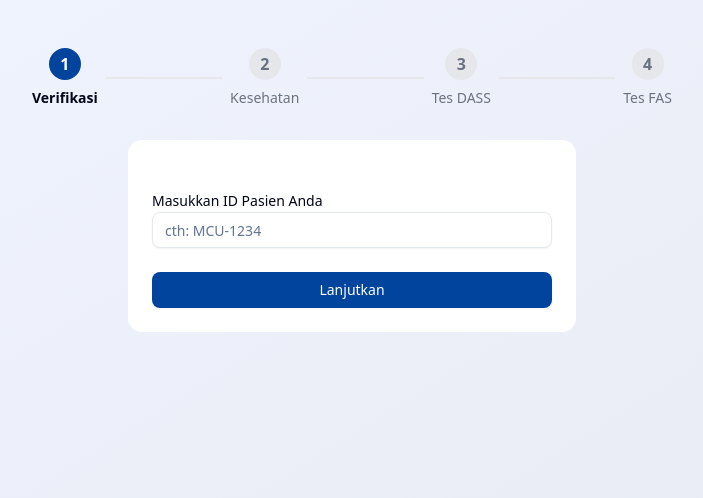
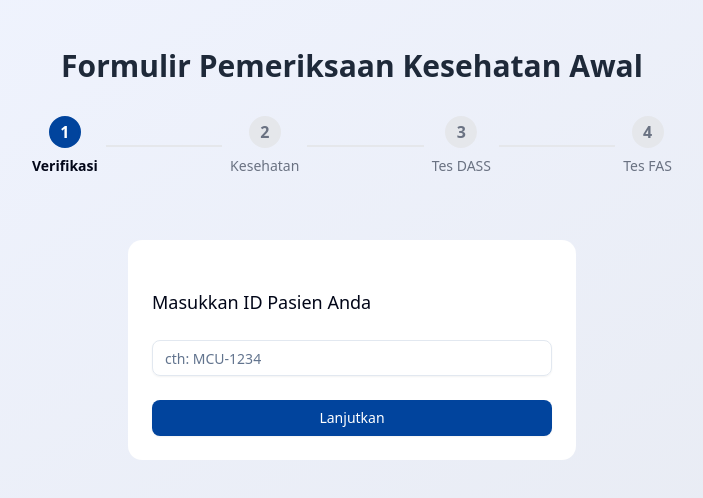
Before and after one commit to jibrankhairy/health-check-attendance, a Next.js app: page /form in a window 1280 px wide. Shown: the top 498 px of the page, without its empty margins (288-991 px from the left). Built offline with nearby package versions, Linux system fonts and the light colour scheme.

Commit message:
fix(ui): adjust label spacing in verification step

```diff
--- a/app/form/components/VerificationStep.tsx
+++ b/app/form/components/VerificationStep.tsx
@@ -2,14 +2,7 @@
 import React, { useState } from "react";
 import { toast } from "sonner";
 import { Button } from "@/components/ui/button";
-import {
-  Card,
-  CardContent,
-  CardDescription,
-  CardFooter,
-  CardHeader,
-  CardTitle,
-} from "@/components/ui/card";
+import { Card, CardContent, CardFooter } from "@/components/ui/card";
 import { Input } from "@/components/ui/input";
 
 export const VerificationStep = ({
@@ -44,7 +37,7 @@ export const VerificationStep = ({
     <Card className="w-full max-w-md animate-fade-in border-0 shadow-none">
       <CardContent className="pt-6">
         <div className="space-y-2">
-          <label htmlFor="patientId" className="text-sm font-medium">
+          <label htmlFor="patientId" className="text-lg font-medium block mb-6">
             Masukkan ID Pasien Anda
           </label>
           <Input
--- a/app/form/page.tsx
+++ b/app/form/page.tsx
@@ -57,8 +57,6 @@ const MultiStepFormPage = () => {
 
   const handleFinalSubmit = async (lastStepData: FasFormValues) => {
     const finalData = { ...allFormData, ...lastStepData };
-    console.log("DATA FINAL SIAP DIKIRIM:", finalData);
-
     const payload = { formAnswers: finalData };
 
     const promise = fetch(`/api/mcu/results/${patientDetails.resultId}`, {
@@ -114,12 +112,12 @@ const MultiStepFormPage = () => {
       case 3:
         return "Kuesioner Tes Psikologi (FAS)";
       default:
-        return "";
+        return ""; // Kosongkan untuk step 0
     }
   };
 
   return (
-    <div className="min-h-screen flex flex-col items-center py-12 px-4 form-bg">
+    <div className="min-h-screen flex flex-col items-center py-8 sm:py-12 px-4 form-bg">
       <style jsx global>{`
         .form-bg {
           background: linear-gradient(to bottom right, #f0f4ff, #e6e9f0);
@@ -143,12 +141,23 @@ const MultiStepFormPage = () => {
       `}</style>
       <Toaster richColors position="top-center" />
 
-      <ProgressStepper currentStep={step} />
+      {step === 0 && (
+        <div className="w-full max-w-4xl mb-8 text-center animate-fade-in">
+          <h1 className="text-2xl sm:text-3xl font-bold text-gray-800">
+            Formulir Pemeriksaan Kesehatan Awal
+          </h1>
+        </div>
+      )}
 
+      {step < 4 && <ProgressStepper currentStep={step} />}
+
+      <div className="w-full flex justify-center mt-8">
         {step > 0 && step < 4 ? (
           <Card className="w-full max-w-4xl">
             <CardHeader>
-            <CardTitle className="text-2xl">{getStepTitle()}</CardTitle>
+              <CardTitle className="text-xl sm:text-2xl">
+                {getStepTitle()}
+              </CardTitle>
               <CardDescription>
                 Selamat datang,{" "}
                 <span className="font-bold">{patientDetails.name}</span>. Mohon
@@ -158,8 +167,11 @@ const MultiStepFormPage = () => {
             <CardContent>{renderStepContent()}</CardContent>
           </Card>
         ) : (
+          // Tampilan tanpa Card besar untuk Verifikasi (step 0) dan Halaman Sukses (step 4)
+          // Ini akan menjaga ukuran Card verifikasi tetap kecil.
           renderStepContent()
         )}
+      </div>
     </div>
   );
 };
```
Lines whose indentation alone changed are shown as unchanged.
